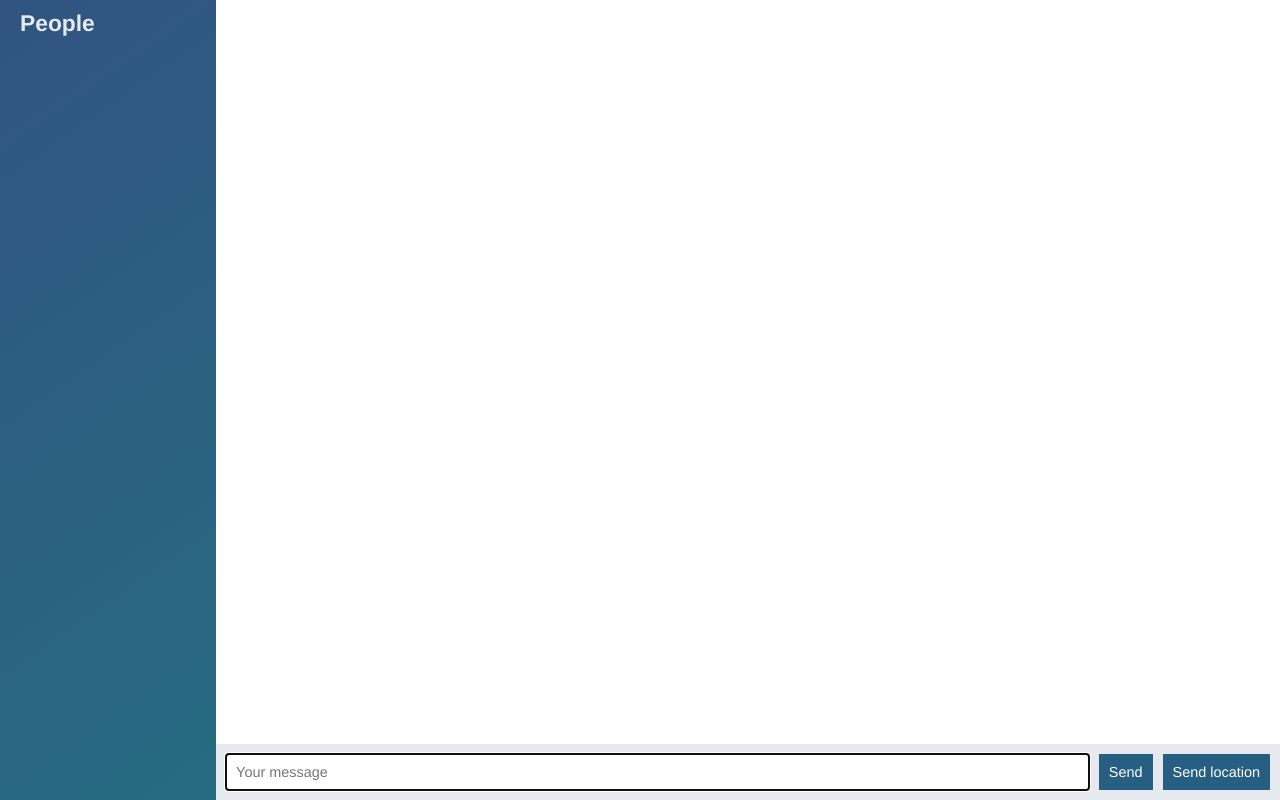
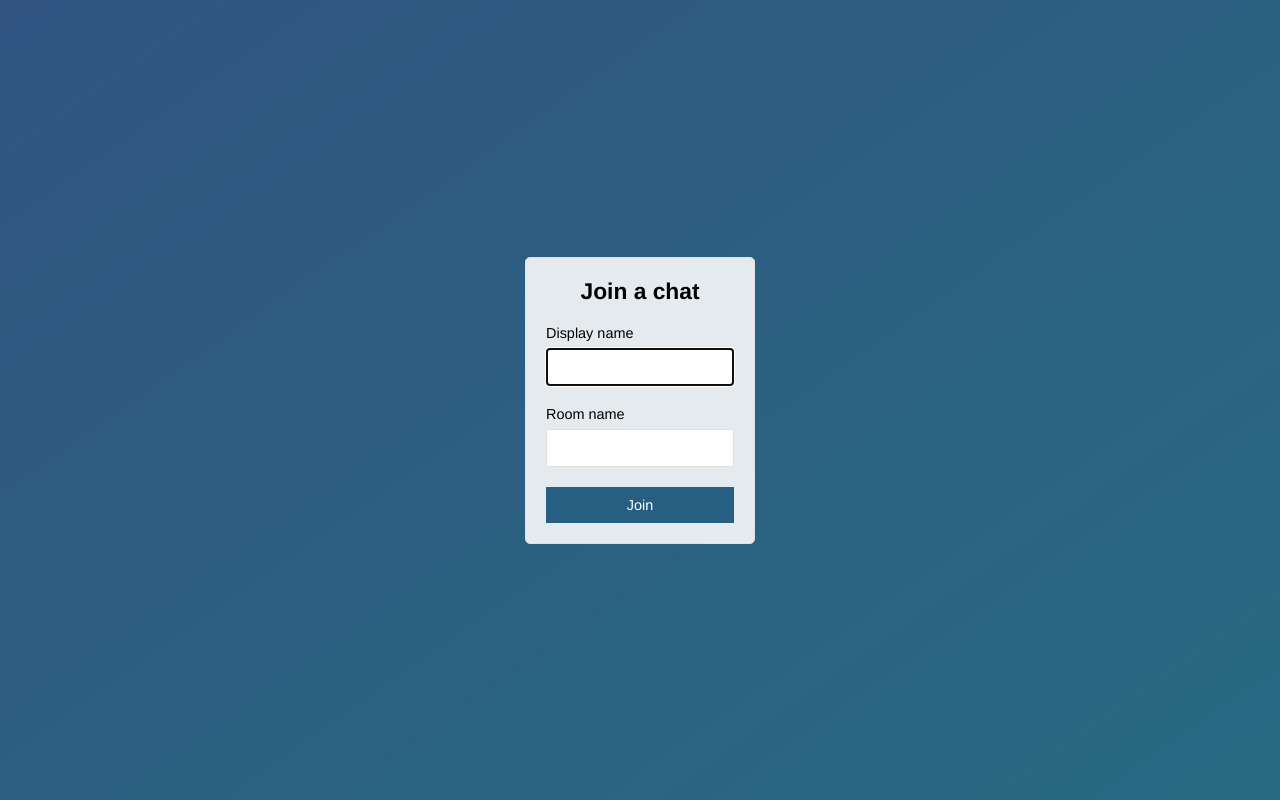
Before and after one commit to Crankeedoodledoo/node-chat-app, a website: page public/index.html in a window 1280 px wide. Drawn offline with nearby package versions, Linux system fonts and the light colour scheme; no server answers.

Commit message:
Add join page that submits to chat.html

```diff
--- a/public/index.html
+++ b/public/index.html
@@ -1,58 +1,30 @@
 <!DOCTYPE html>
-
 <html>
 <head>
   <meta charset="utf-8" />
+  <title>Join | ChatterBox</title>
+  <meta name="viewport" content="width=device-width, initial-scale=1, user-scalable=no" />
   <link rel="stylesheet" href="/css/styles.css" />
 </head>
-<body class="chat">
-
-  <div class="chat__sidebar">
-    <h3>People</h3>
-    <div id="users"></div>
+<body class="centered-form">
+  <div class="centered-form__form">
+    <form action="/chat.html">
+      <div class="form-field">
+        <h3>Join a chat</h3>
+      </div>
+      <div class="form-field">
+        <label>Display name</label>
+        <input type="text" name="name" autofocus />
+      </div>
+      <div class="form-field">
+        <label>Room name</label>
+        <input type="text" name="room" />
+      </div>
+      <div class="form-field">
+        <button>Join</button>
+      </div>
+    </form>
   </div>
 
-  <div class="chat__main">
-    <ol id="messages" class="chat__messages"></ol>
-    <div class="chat__footer">
-      <form id="message-form">
-        <input name="message" type="text" placeholder="Your message"autofocus autocomplete="off"/>
-        <button>Send</button>
-      </form>
-      <button id="send-location">Send location</button>
-    </div>
-  </div>
-
-  <script id="message-template" type="text/template">
-    <li class="message">
-      <div class="message__title">
-        <h4>{{from}}</h4>
-        <span>{{createdAt}}</span>
-      </div>
-      <div class="message__body">
-        <p>{{text}}</p>
-      </div>
-    </li>
-  </script>
-
-  <script id="location-message-template" type="text/template">
-    <li class="message">
-      <div class="message__title">
-        <h4>{{from}}</h4>
-        <span>{{createdAt}}</span>
-      </div>
-      <div class="message__body">
-        <p>
-          <a href="{{url}}" target="_blank">My current location</a>
-        </p>
-      </div>
-    </li>
-  </script>
-
-  <script src="/socket.io/socket.io.js"></script>
-  <script src="/libs/jquery-3.2.1.min.js"></script>
-  <script src="/libs/moment.js"></script>
-  <script src="/libs/mustache.js"></script>
-  <script src="/js/index.js"></script>
 </body>
 </html>
```
Also changed, not shown: public/chat.html (added, +60 -0 lines), public/js/chat.js (renamed from public/js/index.js).
